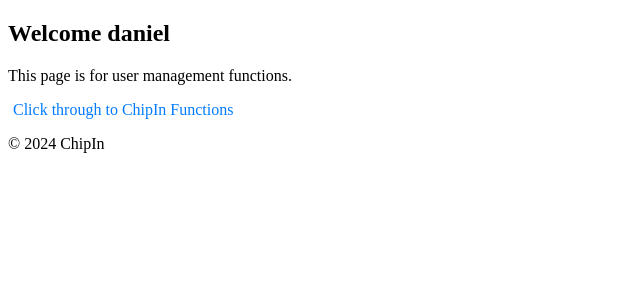
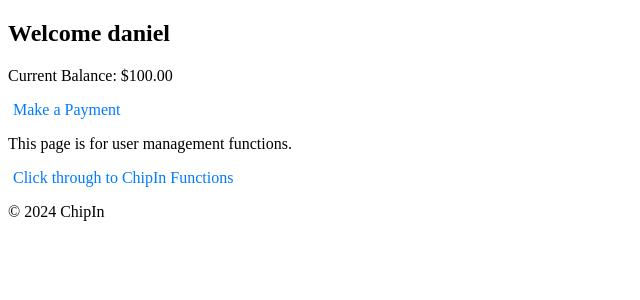
Before and after one commit to fetalalcoholsyndrome23/ssa_project1, a Django app: page /users/ in a window 1280 px wide. Shown: the part 134-434 px from the top of the page, without its empty margins (0-640 px from the left). Run offline with Django 5.2, Linux system fonts and the light colour scheme; a user stored in the database is signed in; data comes from the database, SQL or seed files in the repository; both versions use the stored data as it was after the commit.

Commit message:
Working step 1, but topup not added.

```diff
--- a/users/templates/users/user.html
+++ b/users/templates/users/user.html
@@ -4,6 +4,8 @@
 
 {% block content %}
     <h2>Welcome {{ request.user.first_name }}</h2>
+    <p>Current Balance: ${{ balance }}</p>
+    <a href="{% url 'user:top_up' user.id %}">Make a Payment</a>
     <p>This page is for user management functions.</p>
     <a href="{% url 'chipin:home' %}">Click through to ChipIn Functions</a>
 {% endblock %}
--- a/users/views.py
+++ b/users/views.py
@@ -117,3 +117,14 @@ def logout_view(request):
     logout(request)
     messages.success(request, "Successfully logged out.")
     return redirect('users:login')
+
+def user_view(request):
+    profile = request.user.profile  # Get the logged-in user's profile
+    return render(request, 'users/user.html', {'balance': profile.balance})
+
+def user(request):
+    profile = request.user.profile
+    return render(request, 'users/user.html', {
+        'user': request.user,
+        'balance': profile.balance
+    })
```
Also changed, not shown: db.sqlite3, 1 other file.
